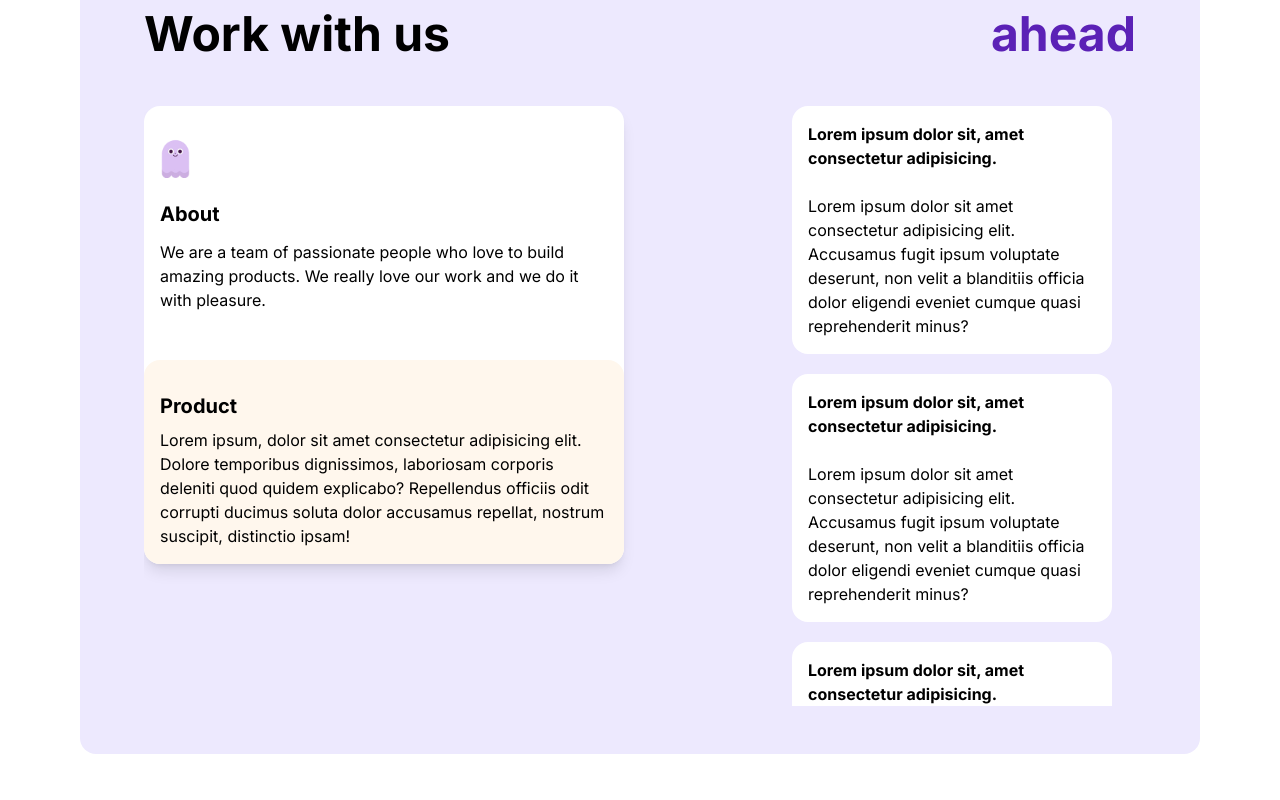
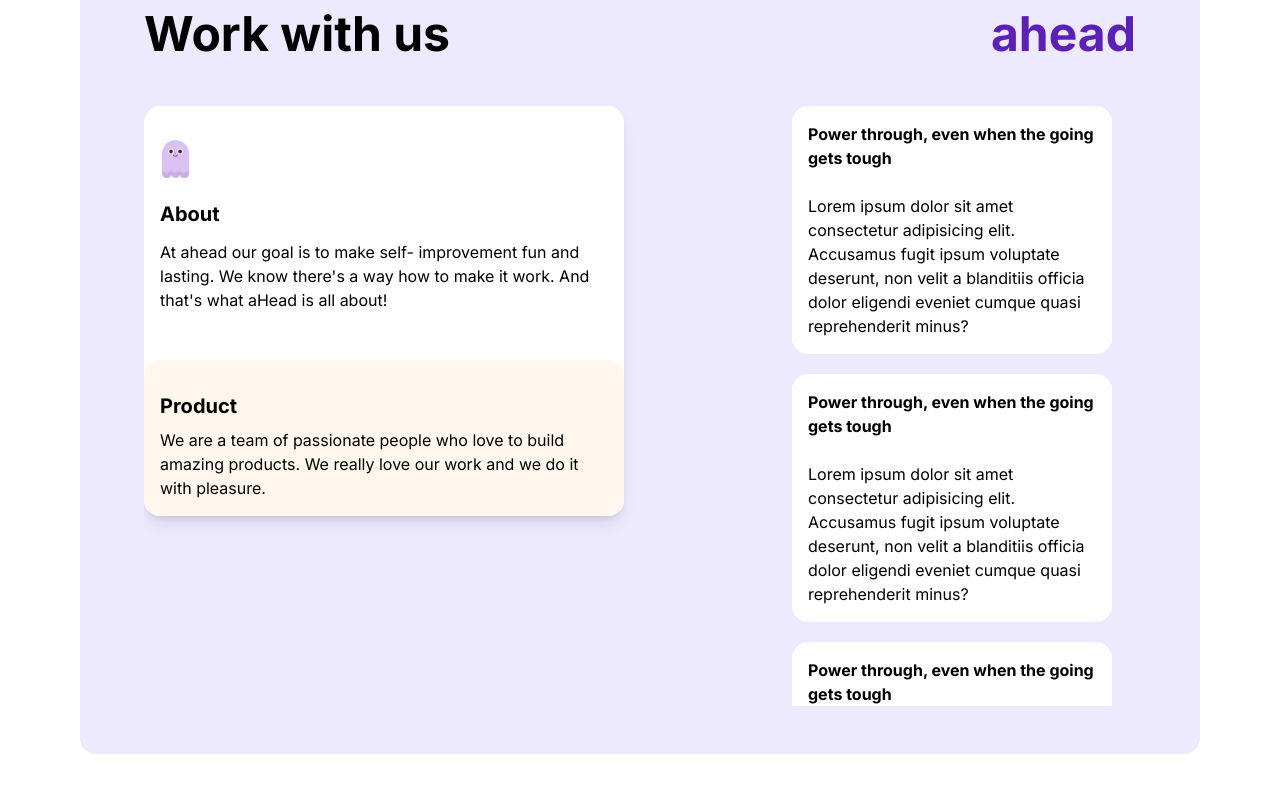
Before and after one commit to Stutimaha/Ahead-App-Redesign, a Next.js app: page / in a window 1280 px wide. Shown: the part 4060-4860 px from the top of the page. Built offline with nearby package versions, Linux system fonts and the light colour scheme.

Commit message:
Update WorkWithUs.jsx

```diff
--- a/src/components/WorkWithUs.jsx
+++ b/src/components/WorkWithUs.jsx
@@ -53,18 +53,14 @@ const WorkWithUs = () => {
               <div className="flex flex-col gap-3 p-4">
                 <h2 className="text-xl font-bold">About</h2>
                 <p className="font-normal">
-                  We are a team of passionate people who love to build amazing products. We really love our work and we do it with pleasure.
+                 At ahead our goal is to make self- improvement fun and lasting. We know there's a way how to make it work. And that's what aHead is all about!
                 </p>
               </div>
 
               <div className="flex flex-col gap-2 pt-8  p-4 rounded-2xl  mt-8 bg-orange-50">
                 <h2 className="text-xl font-bold">Product</h2>
                 <p className="font-normal">
-                  Lorem ipsum, dolor sit amet consectetur adipisicing elit.
-                  Dolore temporibus dignissimos, laboriosam corporis deleniti
-                  quod quidem explicabo? Repellendus officiis odit corrupti
-                  ducimus soluta dolor accusamus repellat, nostrum suscipit,
-                  distinctio ipsam!
+                  We are a team of passionate people who love to build amazing products. We really love our work and we do it with pleasure.
                 </p>
               </div>
             </div>
@@ -76,7 +72,7 @@ const WorkWithUs = () => {
                 key={index}
               >
                 <h2 className="font-bold">
-                  Lorem ipsum dolor sit, amet consectetur adipisicing.
+                 Power through, even when the going gets tough
                 </h2>
                 <p className="font-normal">
                   Lorem ipsum dolor sit amet consectetur adipisicing elit.
```
